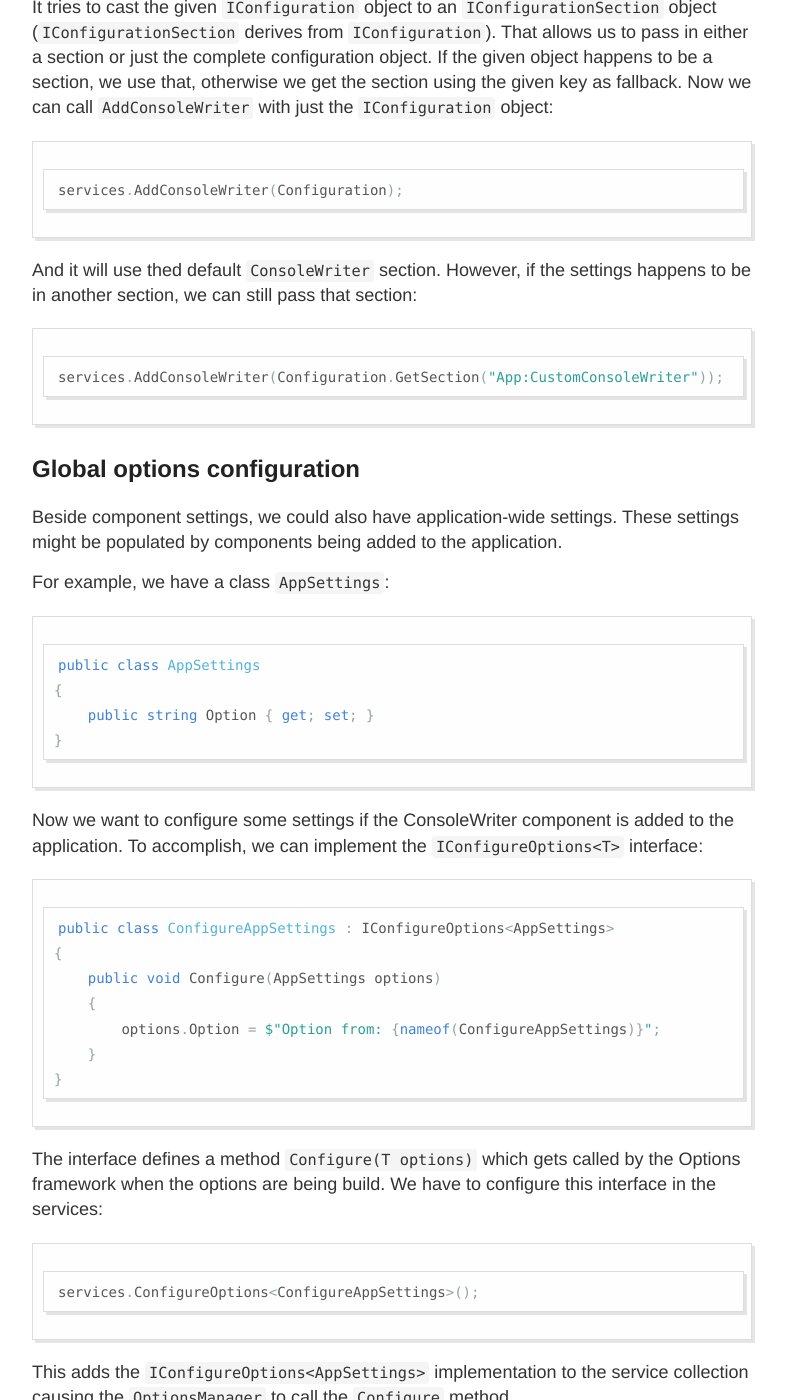
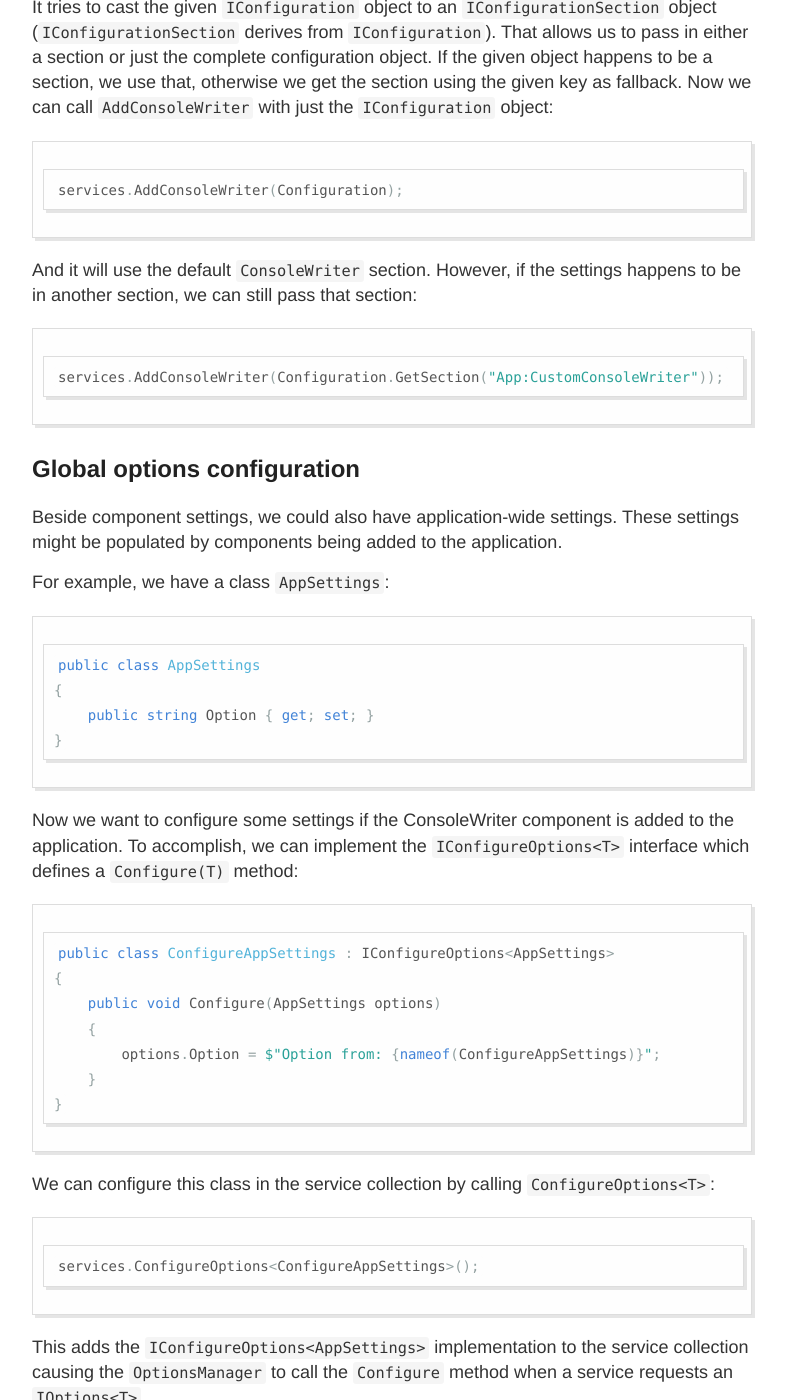
Before and after one commit to henkmollema/henkmollema.github.io, a Jekyll site: the page built from _posts/2016-01-06-advanced-options-configuration-in-asp.net-5.md, in a window 1280 px wide and 1400 px high, scrolled down 4717 px. Shown: the whole window, without its empty margins (248-1034 px from the left). Built offline with Jekyll 4.4.1, drawn with Linux system fonts in a browser that asks for light colours; Markdown is read by kramdown in place of the engine named in the settings; some of the changed text lies outside the part shown.

Commit message:
Update 2016-01-06-advanced-options-configuration-in-asp.net-5.md

````diff
--- a/_posts/2016-01-06-advanced-options-configuration-in-asp.net-5.md
+++ b/_posts/2016-01-06-advanced-options-configuration-in-asp.net-5.md
@@ -161,7 +161,7 @@ It tries to cast the given `IConfiguration` object to an `IConfigurationSection`
 services.AddConsoleWriter(Configuration);
 ```
 
-And it will use thed default `ConsoleWriter` section. However, if the settings happens to be in another section, we can still pass that section:
+And it will use the default `ConsoleWriter` section. However, if the settings happens to be in another section, we can still pass that section:
 
 ```csharp
 services.AddConsoleWriter(Configuration.GetSection("App:CustomConsoleWriter"));
@@ -179,7 +179,7 @@ public class AppSettings
 }
 ```
 
-Now we want to configure some settings if the ConsoleWriter component is added to the application. To accomplish, we can implement the `IConfigureOptions<T>` interface:
+Now we want to configure some settings if the ConsoleWriter component is added to the application. To accomplish, we can implement the `IConfigureOptions<T>` interface which defines a `Configure(T)` method:
 
 ```csharp
 public class ConfigureAppSettings : IConfigureOptions<AppSettings>
@@ -191,13 +191,13 @@ public class ConfigureAppSettings : IConfigureOptions<AppSettings>
 }
 ```
 
-The interface defines a method `Configure(T options)` which gets called by the Options framework when the options are being build. We have to configure this interface in the services:
+We can configure this class in the service collection by calling `ConfigureOptions<T>`:
 
 ```csharp
 services.ConfigureOptions<ConfigureAppSettings>();
 ```
 
-This adds the `IConfigureOptions<AppSettings>` implementation to the service collection causing the `OptionsManager` to call the `Configure` method.
+This adds the `IConfigureOptions<AppSettings>` implementation to the service collection causing the `OptionsManager` to call the `Configure` method when a service requests an `IOptions<T>`.
 
 ## Conclusion
 We're now able to write modular and reusable components and pass in configuration at application startup either manually or from a configuration source. We also learned how components can populate application wide settings using the `IConfigureOptions<T>` interface.
````
Also changed, not shown: other parts of _posts/2016-01-06-advanced-options-configuration-in-asp.net-5.md (+1 -1 lines).
